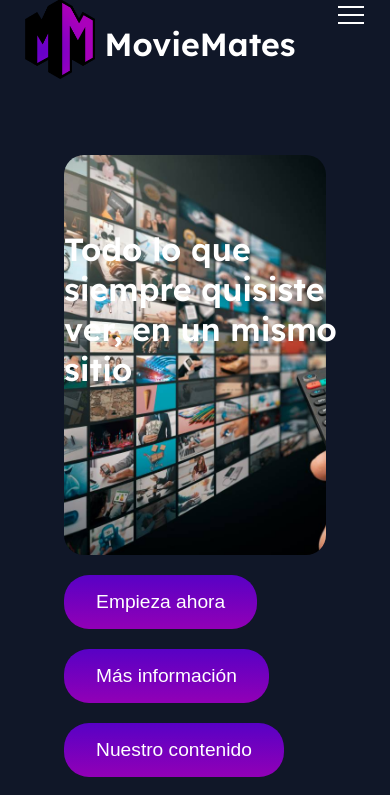
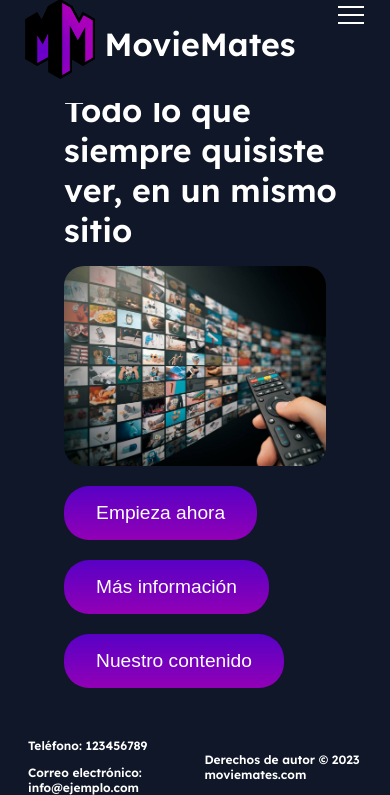
Before and after one commit to vickrepe/moviemates, a PHP site: page / in a window 390 px wide. Shown: the part 26-821 px from the top of the page. Run offline with PHP 8.4, Linux system fonts and the light colour scheme.

Commit message:
changes styles

```diff
--- a/style.css
+++ b/style.css
@@ -224,8 +224,9 @@ button {
 @media (max-width: 425px) {
   #tit-index{
     width: 300px;
-    padding-top: 25%;
+    padding-top: 20%;
     font-size: 32px;
+    margin-top: -105px;
   }
   main{
     margin-top: 35%;
@@ -233,4 +234,17 @@ button {
   header {
     padding-bottom: 10px;
   }
+  .menu__box {
+    height: 32%;
+  }
+  .img-ind{
+    margin-top: 0px;
+    height: 200px;
+  }
+  .img-proc{
+    height: 250px;
+  }
+  .vistazo{
+    height: 250px;
+  }
 }
```
